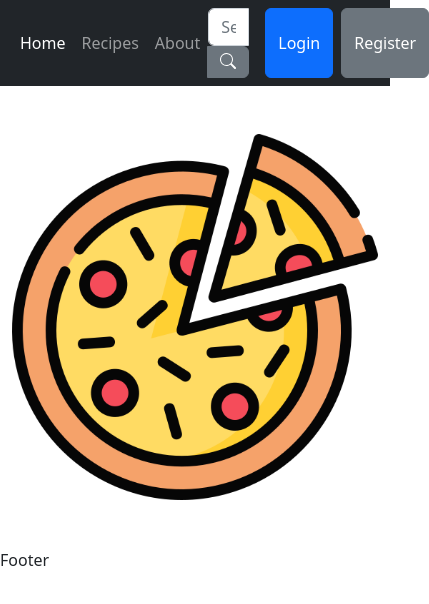
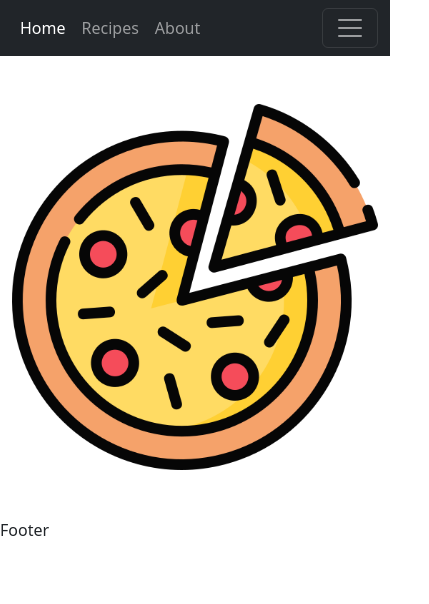
Before and after one commit to petp91/Cookbook, a React (Create React App) app in the folder client/: page / in a window 390 px wide. Shown: the top 604 px of the page, 429 px wide, since content can reach past the window. Built offline with nearby package versions, Linux system fonts and the light colour scheme.

Commit message:
Made Menu responsive

```diff
--- a/client/src/components/Menu.js
+++ b/client/src/components/Menu.js
@@ -3,6 +3,11 @@ import { Navbar, Container, Nav, Form } from 'react-bootstrap';
 import { NavLink, useNavigate } from 'react-router-dom';
 import SearchInputGroup from './SearchInputGroup';
 import MenuAccount from './MenuAccount';
+
+const expandedNavLinkStyle = {
+  paddingRight: 'var(--bs-navbar-nav-link-padding-x)',
+  paddingLeft: 'var(--bs-navbar-nav-link-padding-x)'
+};
 
 const Menu = () => {
   const navigate = useNavigate();
@@ -15,19 +20,21 @@ const Menu = () => {
   };
 
   return (
-    <Navbar variant='dark' bg='dark'>
+    <Navbar variant='dark' bg='dark' expand='lg' collapseOnSelect className='pt-lg-3 pb-lg-3'>
       <Container>
-        <Nav>
-          <NavLink to='/' className='nav-link'>Home</NavLink>
-          <NavLink to='/recipe' className='nav-link'>Recipes</NavLink>
-          <NavLink to='/about' className='nav-link'>About</NavLink>
+        <Nav className='flex-row'>
+          <NavLink to='/' className='nav-link' style={expandedNavLinkStyle}>Home</NavLink>
+          <NavLink to='/recipe' className='nav-link' style={expandedNavLinkStyle}>Recipes</NavLink>
+          <NavLink to='/about' className='nav-link' style={expandedNavLinkStyle}>About</NavLink>
         </Nav>
-        <div className='d-flex'>
-          <Form onSubmit={searchSubmitHandler}>
+
+        <Navbar.Toggle aria-controls="responsive-navbar-nav" />
+        <Navbar.Collapse id="responsive-navbar-nav" className='justify-content-end'>
+          <Form onSubmit={searchSubmitHandler} className='mt-3 mb-1 mt-lg-0 mb-lg-0'>
               <SearchInputGroup value={searchInput} onChangeHandler={setSearchInput}/>
           </Form>
           <MenuAccount />
-        </div>
+        </Navbar.Collapse>
       </Container>
     </Navbar>
   );
--- a/client/src/components/MenuAccount.js
+++ b/client/src/components/MenuAccount.js
@@ -1,5 +1,5 @@
 import { useState } from 'react'
-import { Button, Form, Modal, Nav, NavDropdown, Dropdown } from 'react-bootstrap'
+import { Button, Form, Modal, Nav, NavDropdown, Dropdown, NavItem, NavLink } from 'react-bootstrap'
 import FormGroup from './FormGroup';
 
 const MenuAccount = () => {
@@ -42,20 +42,20 @@ const MenuAccount = () => {
     return (
         <>
             { loggedInUsername ? (
-                <Nav className='d-inline-block ms-3'>
-                    <Dropdown className='nav-item'>
-                        {/* This dropdown is made in a special way, so that we can use <b></b> tags in the dropdown title */}
-                        <Dropdown.Toggle as='a' className='nav-link' role='button' tabIndex={0} href='#'>Logged in as <b>{loggedInUsername}</b></Dropdown.Toggle>
+                <Nav className='ms-lg-3 align-items-center mt-2 mb-1 mt-lg-0 mb-lg-0'>
+                    <Dropdown as={NavItem}>
+                        <Dropdown.Toggle as={NavLink}>Logged in as <b>{loggedInUsername}</b></Dropdown.Toggle>
+                        {/* old Dropdown.Toggle attributes: as='a' className='nav-link' role='button' tabIndex={0} href='#' */}
                         <Dropdown.Menu>
                             <NavDropdown.Item onClick={logoutHandler}>Logout</NavDropdown.Item>
                         </Dropdown.Menu>
                     </Dropdown>
                 </Nav>
             ) : (
-                <>
-                    <Button className='ms-3' onClick={() => setShowLogin(true)}>Login</Button>
+                <div className='d-flex justify-content-center mt-3 mb-2 mt-lg-0 mb-lg-0'>
+                    <Button className='ms-lg-3' onClick={() => setShowLogin(true)}>Login</Button>
                     <Button variant='secondary' className='ms-2' onClick={() => setShowRegister(true)}>Register</Button>
-                </>
+                </div>
             )}
 
             <Modal show={showLogin} onHide={() => setShowLogin(false)}>
```
